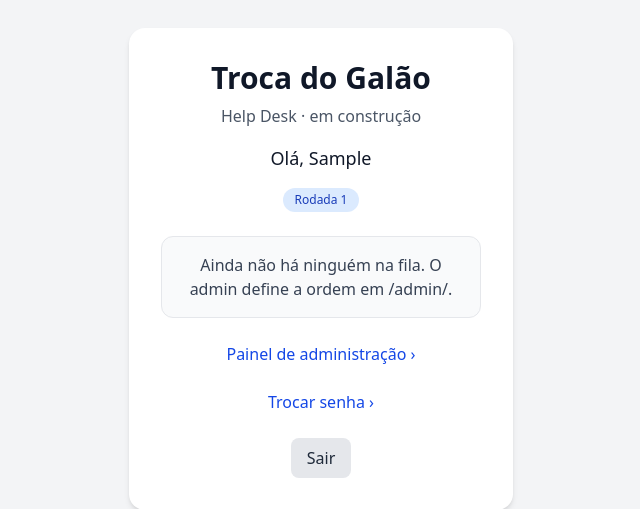
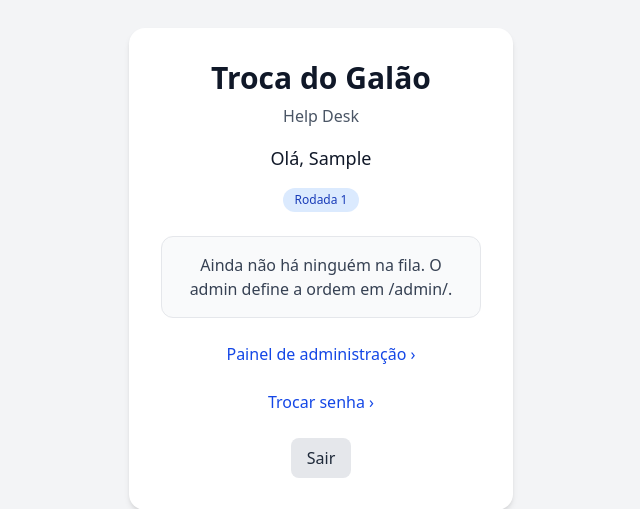
Before and after one commit to mateusmendess/galao-helpdesk, a Django app: page / in a window 1280 px wide. Shown: the part 131-640 px from the top of the page, without its empty margins (319-959 px from the left). Run offline with Django 5.2, Linux system fonts and the light colour scheme; the visitor is signed in with stand-in values (Sample User, id 1); data comes from the database, SQL or seed files in the repository; data that the repository does not hold is empty; style sheets or scripts are compiled from the project's sources.

Commit message:
Subtitulo da tela inicial passa a ser so Help Desk
Co-Authored-By: Claude Opus 5.5 <noreply@anthropic.com>

```diff
--- a/templates/core/home.html
+++ b/templates/core/home.html
@@ -4,7 +4,7 @@
 <main class="flex min-h-screen items-center justify-center p-4">
   <section class="w-full max-w-sm rounded-2xl bg-white p-8 text-center shadow-md">
     <h1 class="text-3xl font-bold">Troca do Galão</h1>
-    <p class="mt-2 text-gray-600">Help Desk · em construção</p>
+    <p class="mt-2 text-gray-600">Help Desk</p>
     <p class="mt-4 text-lg">Olá, {{ user.first_name|default:user.email }}</p>
     <span class="mt-4 inline-block rounded-full bg-blue-100 px-3 py-1 text-xs font-medium text-blue-800">Rodada {{ rodada.numero }}</span>
 
```
